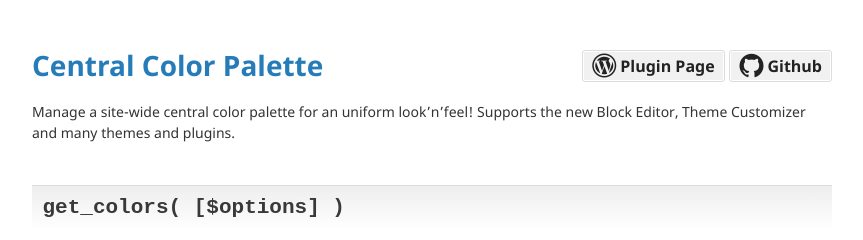
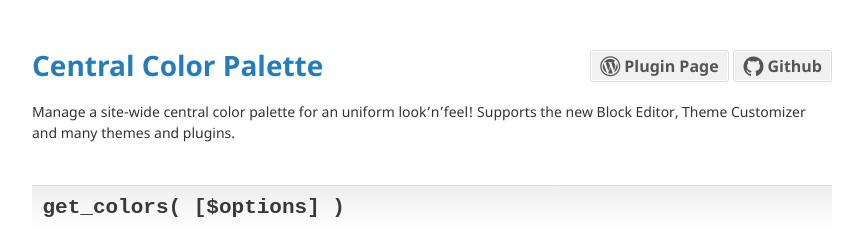
Before and after one commit to kungtiger/central-color-palette, a Jekyll site: the page built from index.md, in a window 1280 px wide. Shown: the top 240 px of the page, without its empty margins (208-1071 px from the left). Built offline with Jekyll 4.4.1, drawn with Linux system fonts in a browser that asks for light colours; some web fonts are replaced.

```diff
--- a/_sass/style.scss
+++ b/_sass/style.scss
@@ -96,19 +96,21 @@
         border-radius: 3px;
         background-color: #f1f1f1;
         box-shadow: inset 0 0 0 1px #fff;
-        color: #222;
+        color: #555;
         font-size: 16px;
-        transition: border-color linear .100s;
+        transition: color,border-color linear .100s;
         &:hover {
             border-color: #999;
+            color: #225;
         }
         .icon, .label {
             display: inline-block;
             float: left;
         }
         .icon {
+            margin: 2px 4px 2px 0;
             margin-right: 4px;
-            font-size: 24px;
+            font-size: 20px;
         }
     }
 }
```
